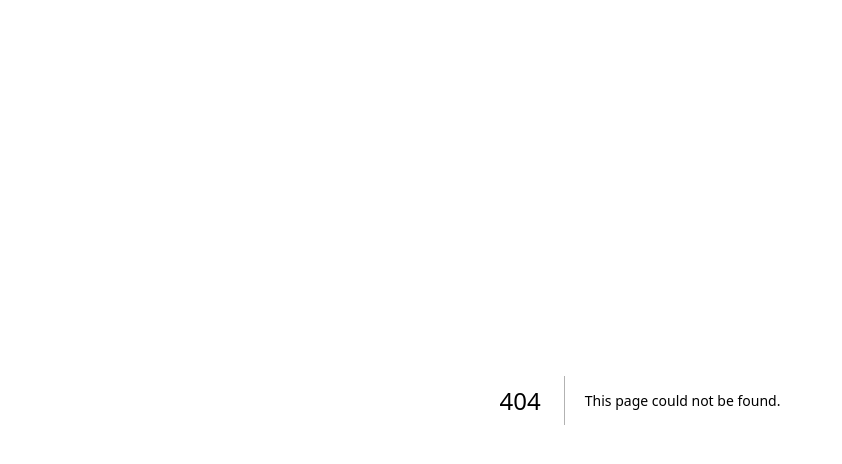
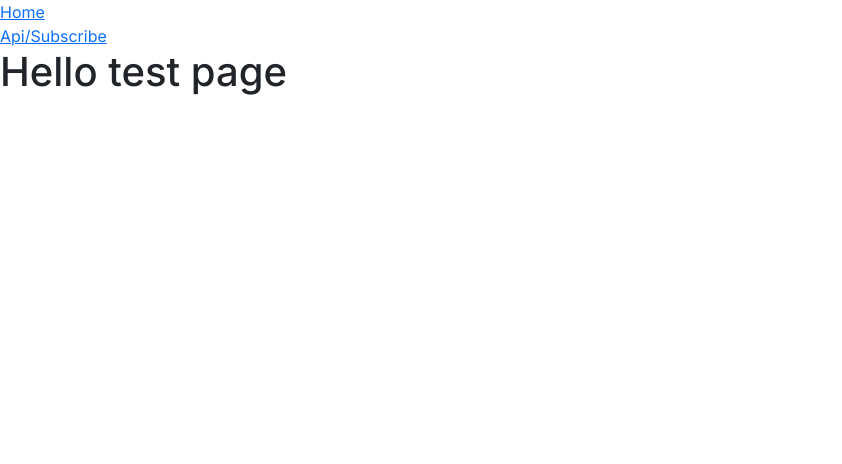
Before and after one commit to karebet/next-emailsubscribe, a Next.js app: page /testpage in a window 1280 px wide. Before the commit this address had no page. Shown: the top 464 px of the page, without its empty margins (0-842 px from the left). Built offline with nearby package versions, Linux system fonts and the light colour scheme.

Commit message:
add testpage

```diff
--- a/app/page.js
+++ b/app/page.js
@@ -2,7 +2,7 @@
 import styles from "./page.module.css";
 import React,{ useState,useEffect,FormEvent  } from 'react';
 import Swal from 'sweetalert2';
-
+import Link from "next/link";
 export default function Home() {
   const [isSubcribe,setSubcribe] = useState(false);
     const [isLoading, setIsLoading] = useState(false);
@@ -50,6 +50,7 @@ export default function Home() {
     <main className={styles.main + 'container py-5'}>
       <div className="row justify-content-center">
         <div className="col-md-4">
+        <Link href={"/testpage"}>Testpage</Link>
           <div className="card" >
             <div className="card-body">
               <form onSubmit={onSubscribe} className="row g-3 needs-validation" novalidate>
--- /dev/null
+++ b/app/testpage/page.js
@@ -0,0 +1,12 @@
+import Link from "next/link";
+
+export default function page() {
+    return (
+        <div>
+            <Link href={"/"}>Home</Link>
+            <br />
+            <Link href={"/api/subscribe"}>Api/Subscribe</Link>
+            <h1>Hello test page</h1>
+        </div>
+    );
+}
```
